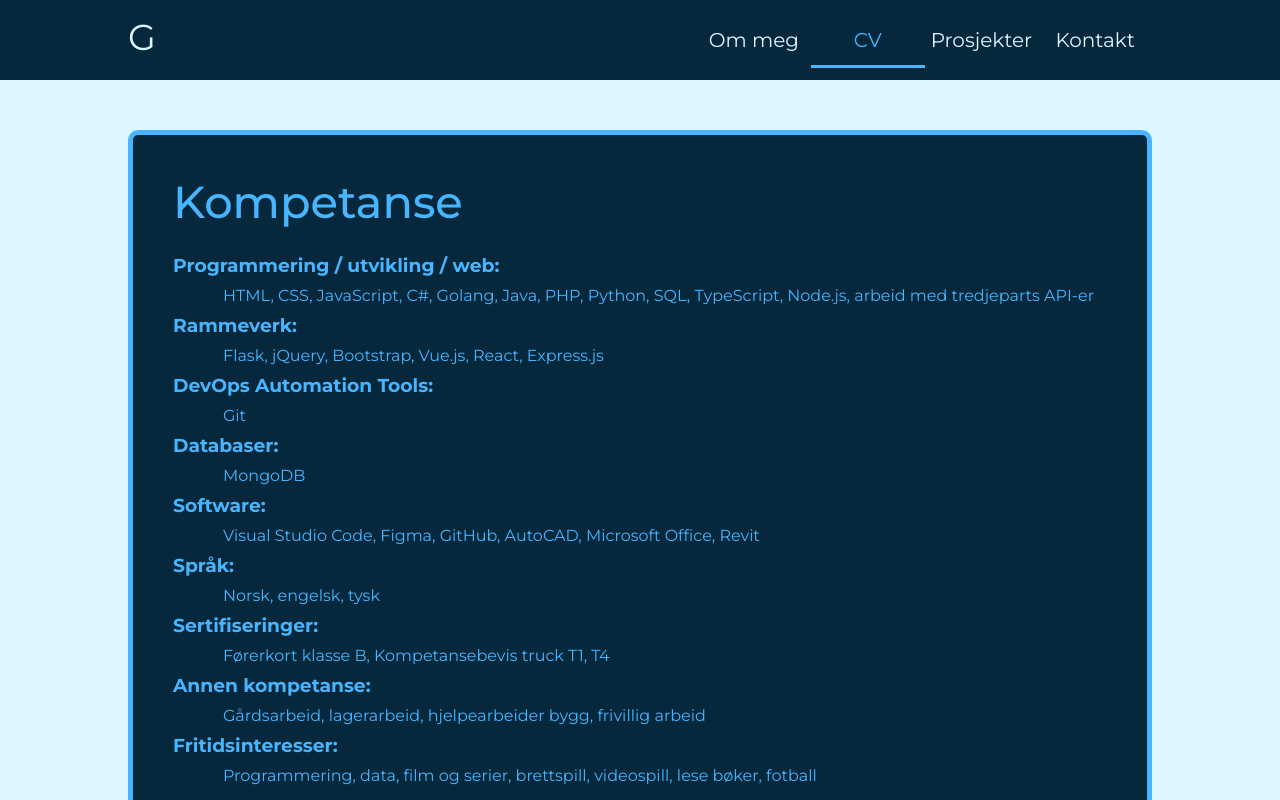
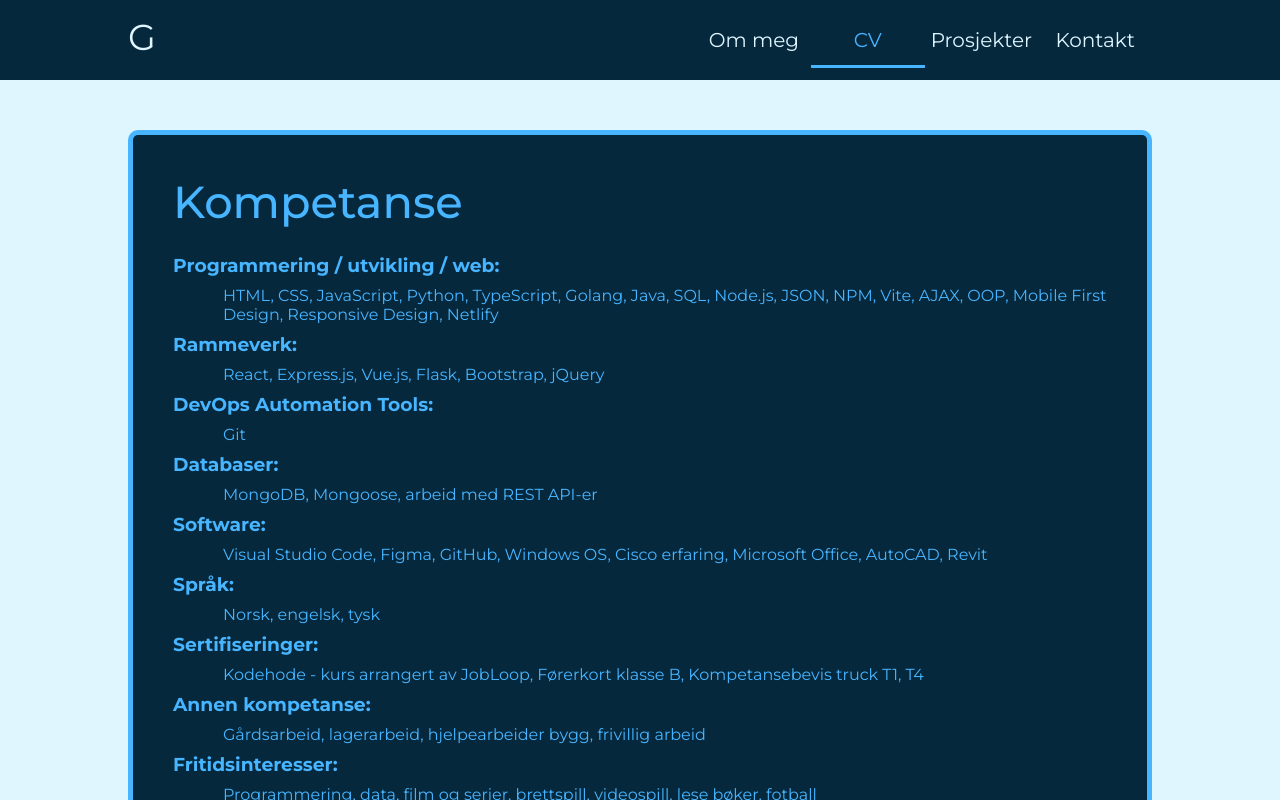
Before and after one commit to Georg-Kodehode/my-portfolio, a React (Create React App) app: page /#/cv in a window 1280 px wide. Shown: the top 800 px of the page. Built offline with nearby package versions, Linux system fonts and the light colour scheme.

Commit message:
add skills and remove scroll on text boxes for large screen sizes

```diff
--- a/src/components/styledComponents/StyledProjectsPage.jsx
+++ b/src/components/styledComponents/StyledProjectsPage.jsx
@@ -42,8 +42,6 @@ const StyledProjectsPage = styled.div`
     letter-spacing: 1.4px;
     line-height: 1.6;
     font-size: 15px;
-    overflow: scroll;
-    overflow-x: hidden;
     margin: 8px 0 0 0;
     box-sizing: border-box;
     padding: 5px 15px;
@@ -69,6 +67,9 @@ const StyledProjectsPage = styled.div`
     .project-links-wrapper {
       height: 6.375rem;
     }
+    .project-description {
+      overflow-y: scroll;
+    }
   }
 `;
 
--- a/src/data/SkillsData.js
+++ b/src/data/SkillsData.js
@@ -2,12 +2,13 @@ const SkillsData = [
   {
     key: 0,
     skillsCategory: "Programmering / utvikling / web:",
-        skillList: "HTML, CSS, JavaScript, C#, Golang, Java, PHP, Python, SQL, TypeScript, Node.js, arbeid med tredjeparts API-er",
+    skillList:
+      "HTML, CSS, JavaScript, Python, TypeScript, Golang, Java, SQL, Node.js, JSON, NPM, Vite, AJAX, OOP, Mobile First Design, Responsive Design, Netlify",
   },
   {
     key: 1,
     skillsCategory: "Rammeverk:",
-        skillList: "Flask, jQuery, Bootstrap, Vue.js, React, Express.js",
+    skillList: "React, Express.js, Vue.js, Flask, Bootstrap, jQuery",
   },
   {
     key: 2,
@@ -17,12 +18,13 @@ const SkillsData = [
   {
     key: 3,
     skillsCategory: "Databaser:",
-        skillList: "MongoDB",
+    skillList: "MongoDB, Mongoose, arbeid med REST API-er",
   },
   {
     key: 4,
     skillsCategory: "Software:",
-        skillList: "Visual Studio Code, Figma, GitHub, AutoCAD, Microsoft Office, Revit",
+    skillList:
+      "Visual Studio Code, Figma, GitHub, Windows OS, Cisco erfaring, Microsoft Office, AutoCAD, Revit",
   },
   {
     key: 5,
@@ -32,17 +34,20 @@ const SkillsData = [
   {
     key: 6,
     skillsCategory: "Sertifiseringer:",
-        skillList: "Førerkort klasse B, Kompetansebevis truck T1, T4",
+    skillList:
+      "Kodehode - kurs arrangert av JobLoop, Førerkort klasse B, Kompetansebevis truck T1, T4",
   },
   {
     key: 7,
     skillsCategory: "Annen kompetanse:",
-        skillList: "Gårdsarbeid, lagerarbeid, hjelpearbeider bygg, frivillig arbeid",
+    skillList:
+      "Gårdsarbeid, lagerarbeid, hjelpearbeider bygg, frivillig arbeid",
   },
   {
     key: 8,
     skillsCategory: "Fritidsinteresser:",
-        skillList: "Programmering, data, film og serier, brettspill, videospill, lese bøker, fotball",
+    skillList:
+      "Programmering, data, film og serier, brettspill, videospill, lese bøker, fotball",
   },
 ];
 
```
Lines whose indentation alone changed are shown as unchanged.
